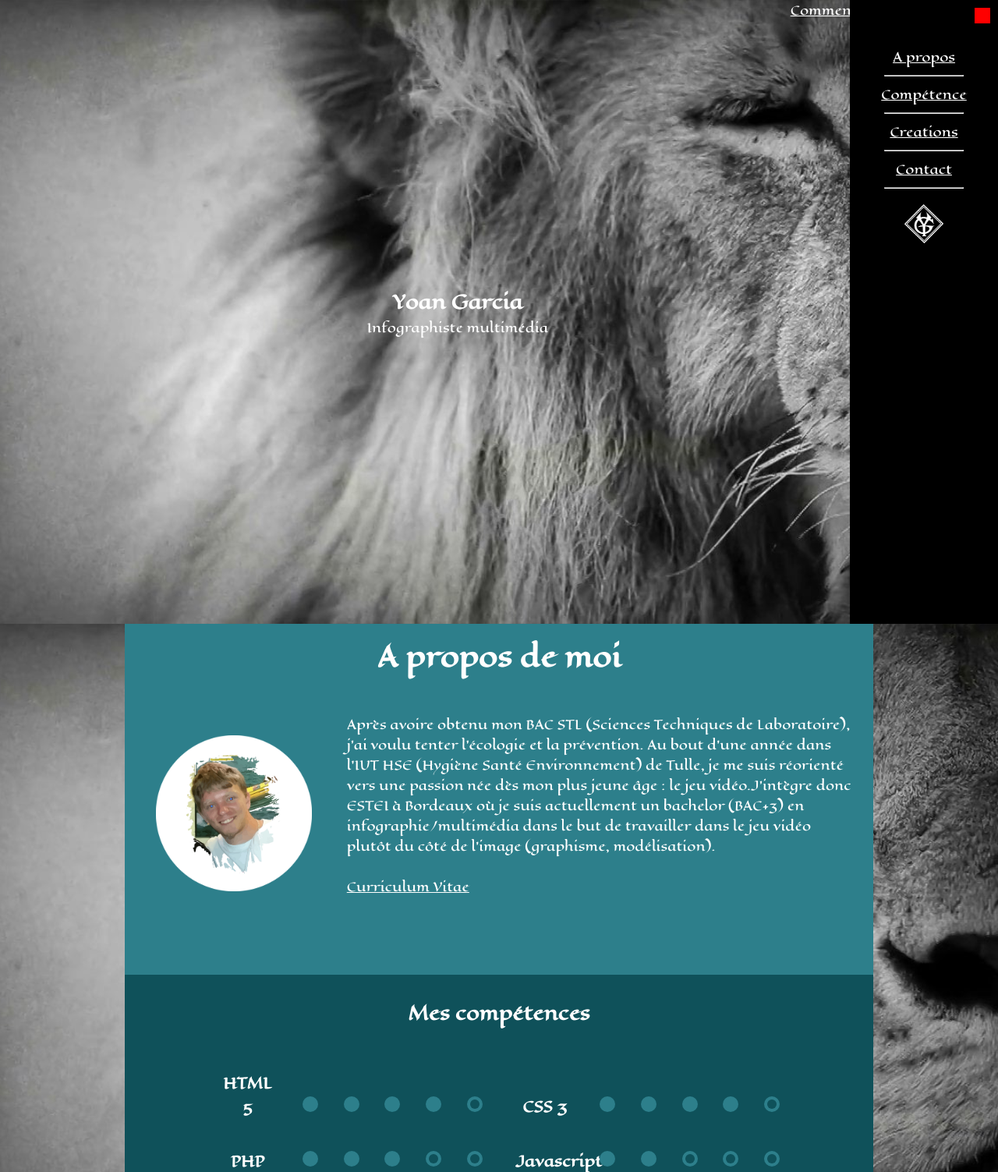
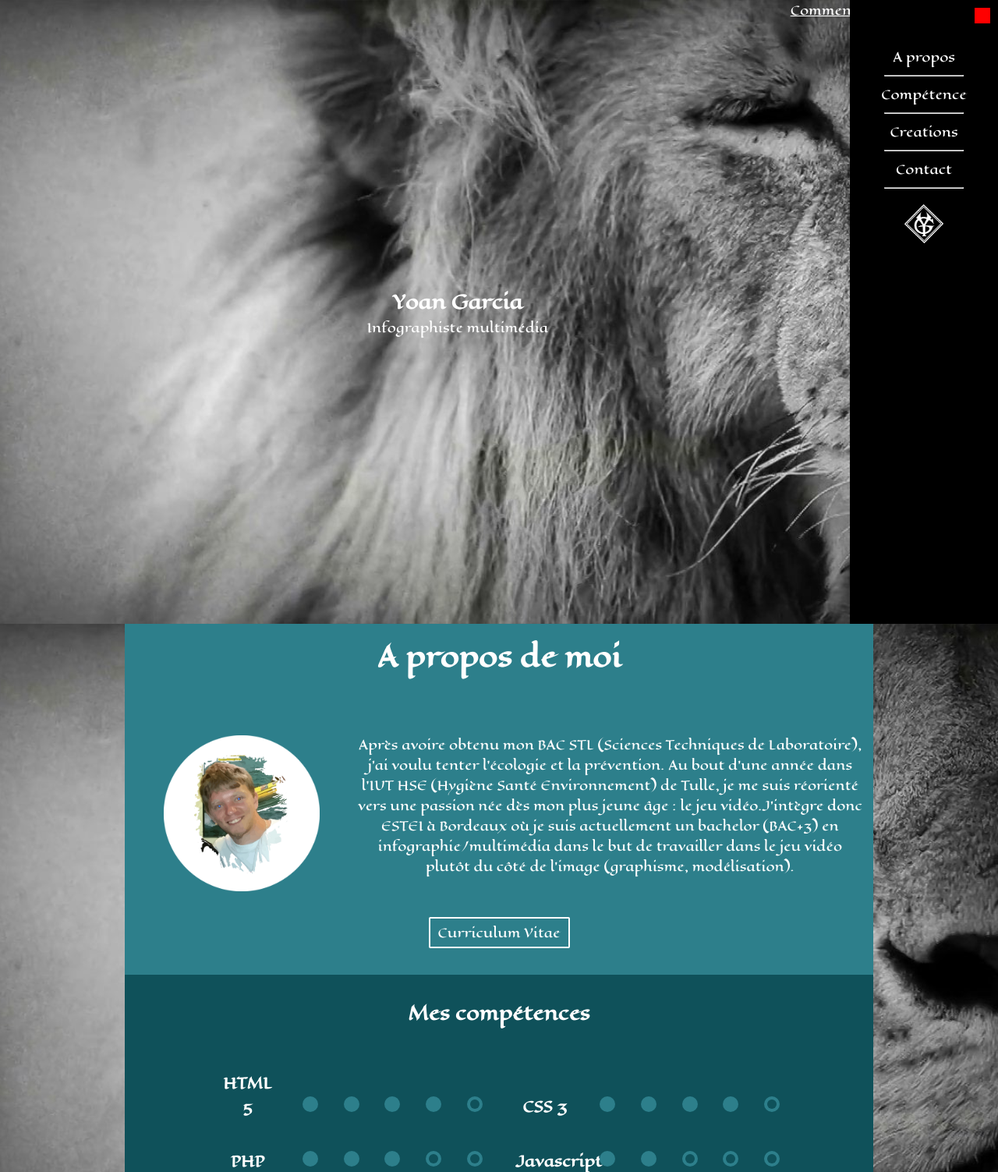
Before and after one commit to YoanGarcia/Porfolio, a PHP site: page / in a window 1280 px wide. Shown: the top 1503 px of the page at 78% size. Run offline with PHP 8.4, Linux system fonts and the light colour scheme; data comes from the database, SQL or seed files in the repository.

Commit message:
ah zaide eu

```diff
--- a/css/style.css
+++ b/css/style.css
@@ -59,6 +59,11 @@ header
 	margin: 10px 0px 10px 0px;
 }
 
+#sidemenu li a
+{
+	text-decoration: none;
+}
+
 #sidemenu hr
 {
 	width: 100px;
@@ -97,6 +102,7 @@ header
 {
 	background: rgb(45, 127, 139);
 	height: 450px;
+	text-align: center;
 }
 
 #apropo h1
@@ -104,6 +110,21 @@ header
 	font-size: 26pt;
     text-align: center;
     padding: 0.4em 0em 0.4em 0em;
+}
+
+#curi
+{
+	padding: 5px 10px 5px 10px;
+	border: white solid 2px;
+	border-radius: 2px;
+	text-decoration: none;
+	text-align: center;
+	transition: background-color 0.2s ease-in-out, color 0.2s ease-in-out;
+}
+
+#curi:hover
+{
+	background-color: rgba(255, 255, 255, 0.075);
 }
 
 #img_cv
--- a/index.php
+++ b/index.php
@@ -65,9 +65,8 @@
 			</div>
 			<div id="desc_apropos">
 				<p  alt="A propos de moi" title="A propos de moi"><?=$infos['apropos']?></p><br>
-
-				<a href="<?=$infos['lien_cv']?>" alt="Lien vers mon Curriculum Vitae" title="Lien vers mon Curriculum Vitae">Curriculum Vitae</a>
 			</div>
+			<a id="curi" href="<?=$infos['lien_cv']?>" alt="Lien vers mon Curriculum Vitae" title="Lien vers mon Curriculum Vitae">Curriculum Vitae</a>
 		</section>
 
 		<section id="competences">
```
